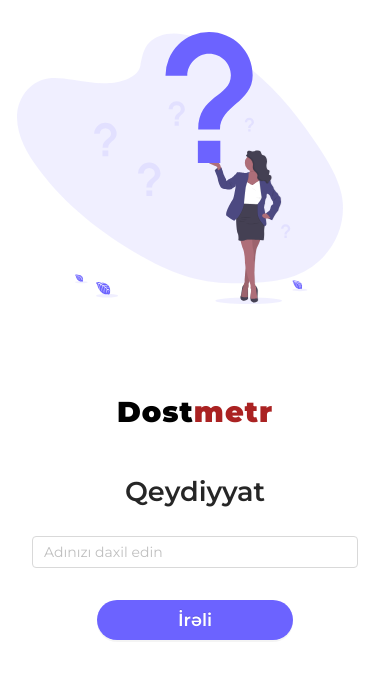
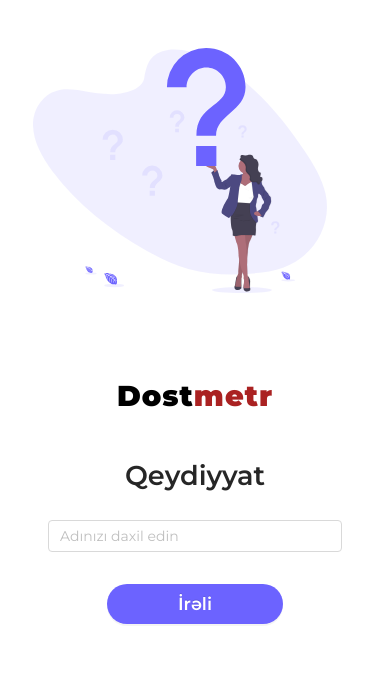
Before and after one commit to aliyevsamir/dostmetr, a React (Create React App) app: page /register in a window 390 px wide. Shown: the top 678 px of the page. Built offline with nearby package versions, Linux system fonts and the light colour scheme; no server answers.

Commit message:
ui changes

```diff
--- a/src/components/Register/Register.scss
+++ b/src/components/Register/Register.scss
@@ -5,12 +5,12 @@
 
 @media screen and (max-width: 992px) {
     .container {
-        padding: 2rem !important;
+        padding: 3rem !important;
 
         .left-box {
             img {
                 transform: translateX(-15px);
-                width: 100% !important;
+                width: 90% !important;
             }
         }
     }
```
